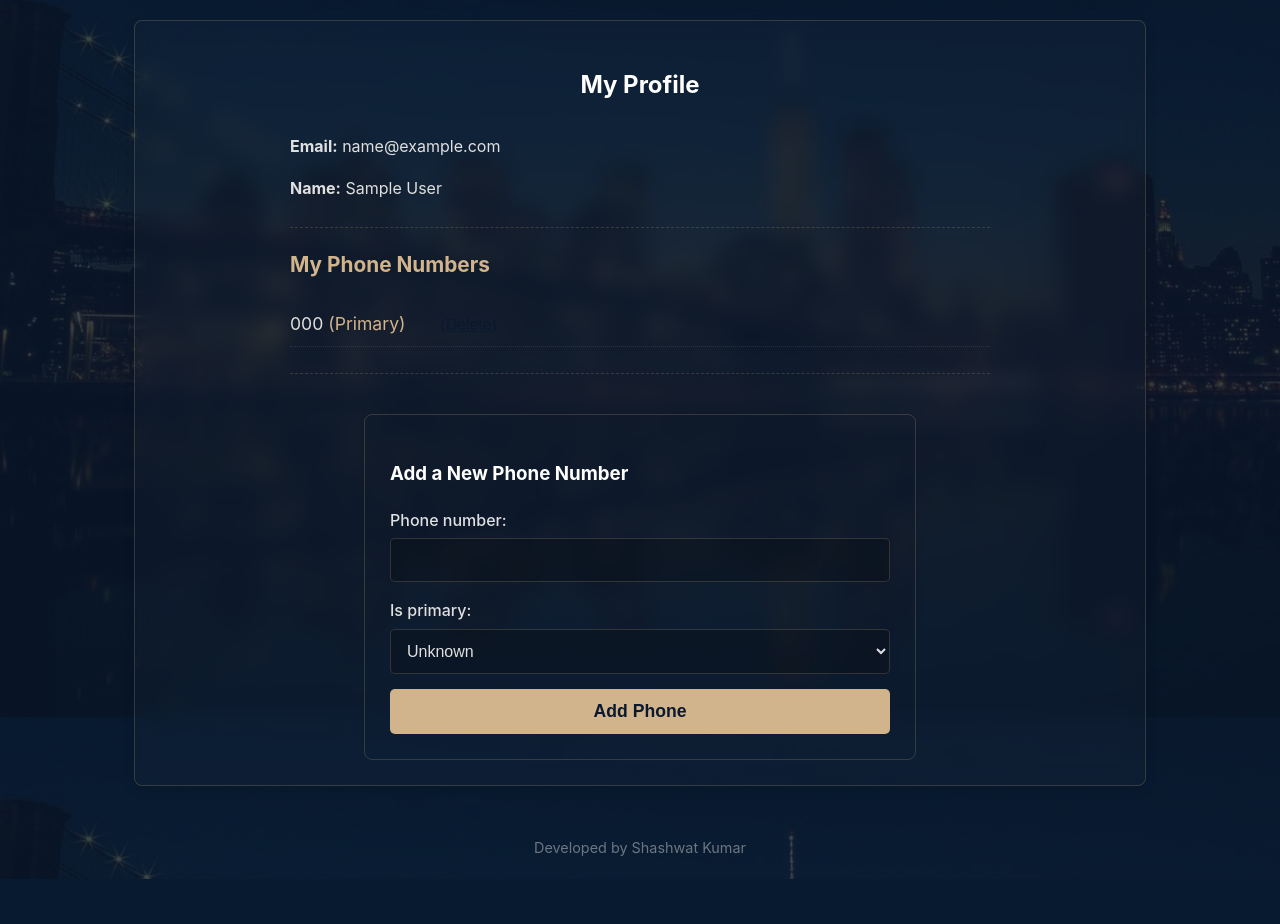
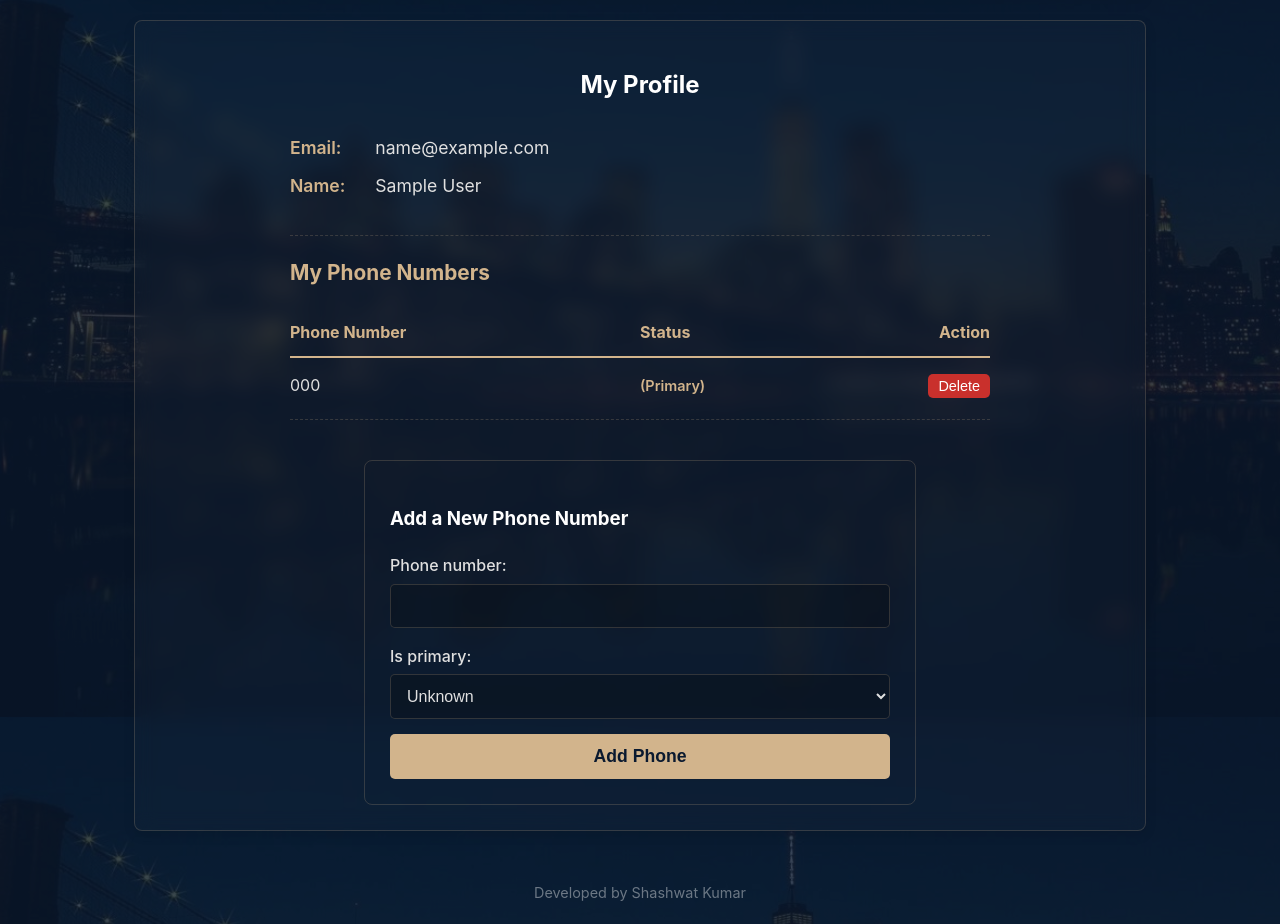
Before and after one commit to Shashquatch28/hotel-management-system, a Django app: page /profile/ in a window 1280 px wide. Shown: the part 83-1007 px from the top of the page. Before the commit the page ends 962 px from the top, so only its background shows below. Run offline with Django 5.2, Linux system fonts and the light colour scheme; a user stored in the database is signed in; tables that the repository leaves empty hold one stand-in row (values such as "Sample post").

Commit message:
UI Changes

```diff
--- a/static/css/style.css
+++ b/static/css/style.css
@@ -9,7 +9,8 @@
     --heading-color: #ffffff;   /* Pure White (for headings) */
 
     --primary-color: #D2B48C;    /* Tan/Gold (for buttons, links) */
-    --primary-hover: #D2B48C;    /* Lighter Gold on hover */
+    --primary-hover: #E0C7A6;    /* A Lighter Gold for hover */
+    --primary-color-rgb: 210, 180, 140; /* RGB version for shadow */
 
     --border-color: rgba(210, 180, 140, 0.2); /* Faint Gold Border */
     --error-color: #e57373;      /* Light red for dark mode */
@@ -680,3 +606,80 @@ hr:not(.gold-divider) {
     color: var(--text-color);
     font-size: 1.1em;
 }
+
+/* --- 20. Profile Layout Cleanup --- */
+.profile-details-grid {
+    display: grid;
+    grid-template-columns: max-content 1fr;
+    gap: 10px 30px;
+    margin-bottom: 25px;
+    font-size: 1.1em;
+}
+.profile-details-grid strong {
+    color: var(--primary-color);
+    font-weight: 600;
+}
+.phone-list-grid {
+    display: grid;
+    grid-template-columns: 2fr 1fr 1fr;
+    gap: 15px;
+    align-items: center;
+    border-bottom: 1px dotted rgba(255, 255, 255, 0.1);
+    padding: 10px 0;
+}
+.phone-list-grid:last-child {
+    border-bottom: none;
+}
+.phone-status {
+    color: var(--primary-color);
+    font-weight: 600;
+    font-size: 0.9em;
+}
+
+/* --- 21. Small Danger Button --- */
+.btn-danger-small {
+    background-color: #c9302c;
+    color: #fff !important;
+    padding: 4px 10px;
+    border: none;
+    border-radius: 5px;
+    font-size: 0.9em;
+    font-weight: 500;
+    text-decoration: none;
+    cursor: pointer;
+    transition: background-color 0.2s ease;
+}
+.btn-danger-small:hover {
+    background-color: #a94442;
+    color: #fff !important;
+    text-decoration: none;
+}
+
+/* --- 22. Centered Nav Bar --- */
+.main-nav.nav-centered {
+    justify-content: center;
+}
+.main-nav.nav-centered .nav-right {
+    display: none;
+}
+
+/* --- 23. Form Field-Specific Errors --- */
+.form-wrapper .errorlist {
+    list-style: none;
+    padding: 0;
+    margin: 5px 0 0 0;
+    color: var(--error-color);
+    font-weight: 500;
+    font-size: 0.9em;
+}
+.form-wrapper .errorlist li {
+    padding: 2px 0;
+}
+
+/* --- 24. Media Query Fix (FIXED SASS SYNTAX) --- */
+@media (max-width: 900px) {
+    .hotel-detail-grid {
+        grid-template-columns: 1fr;
+        gap: 20px;
+    }
+}
--- a/templates/base.html
+++ b/templates/base.html
@@ -11,7 +11,7 @@
 </head>
 <body>
 
-    <nav class="main-nav">
+    <nav class="main-nav {% if not user.is_authenticated and request.path == '/' %}nav-centered{% endif %}">
         <a href="{% url 'home' %}" style="font-weight: bold; font-size: 1.2em;">HotelSystem</a>
 
         {% if user.is_authenticated %}
@@ -30,8 +30,12 @@
                 </form>
                 <span>(Hello, {{ user.first_name }})</span>
             {% else %}
-                <a href="{% url 'login' %}">Login</a>
-                <a href="{% url 'register' %}">Register</a>
+
+                {% if request.path != '/' %}
+                    <a href="{% url 'login' %}">Login</a>
+                    <a href="{% url 'register' %}">Register</a>
+                {% endif %}
+
             {% endif %}
         </div>
     </nav>
--- a/templates/profile.html
+++ b/templates/profile.html
@@ -9,29 +9,44 @@
         <h2 style="text-align: center; margin-bottom: 30px;">My Profile</h2>
 
         <div class="profile-info">
-            <p><strong>Email:</strong> {{ user.email }}</p>
-            <p><strong>Name:</strong> {{ user.first_name }} {{ user.last_name }}</p>
+            <div class="profile-details-grid">
+                <strong>Email:</strong> <span>{{ user.email }}</span>
+                <strong>Name:</strong> <span>{{ user.first_name }} {{ user.last_name }}</span>
+            </div>
         </div>
 
         <div class="profile-info">
             <h3>My Phone Numbers</h3>
+
+            <div class="phone-list-grid" style="font-weight: 700; color: var(--primary-color); margin-bottom: 5px; border-bottom: 2px solid var(--primary-color);">
+                <span>Phone Number</span>
+                <span>Status</span>
+                <span style="text-align: right;">Action</span>
+            </div>
+
             {% if phones %}
-                <ul>
-                    {% for phone in phones %}
-                        <li>
-                            {{ phone.phone_number }}
-                            {% if phone.is_primary %}<span style="color: var(--primary-color);">(Primary)</span>{% endif %}
+                {% for phone in phones %}
+                    <div class="phone-list-grid">
+
+                        <span>{{ phone.phone_number }}</span>
+
+                        <span class="phone-status">
+                            {% if phone.is_primary %}(Primary){% endif %}
+                        </span>
+
+                        <span style="text-align: right;">
                             <form action="{% url 'delete-phone' phone.cust.cust_id phone.phone_number %}" method="post" style="display: inline; margin-left: 15px;">
                                 {% csrf_token %}
-                                <button type="submit" class="btn-cancel" style="padding: 0 5px; font-size: 0.9em; border: none; background: none;">
-                                    (Delete)
+
+                                <button type.="submit" class="btn-danger-small">
+                                    Delete
                                 </button>
-                            </form>
-                        </li>
-                    {% endfor %}
-                </ul>
+                                </form>
+                        </span>
+                    </div>
+                {% endfor %}
             {% else %}
-                <p>You have not added any phone numbers.</p>
+                <p style="padding-top: 15px; font-size: 0.9em;">You have not added any phone numbers.</p>
             {% endif %}
         </div>
 
```
Also changed, not shown: other parts of static/css/style.css (+80 -155 lines).
